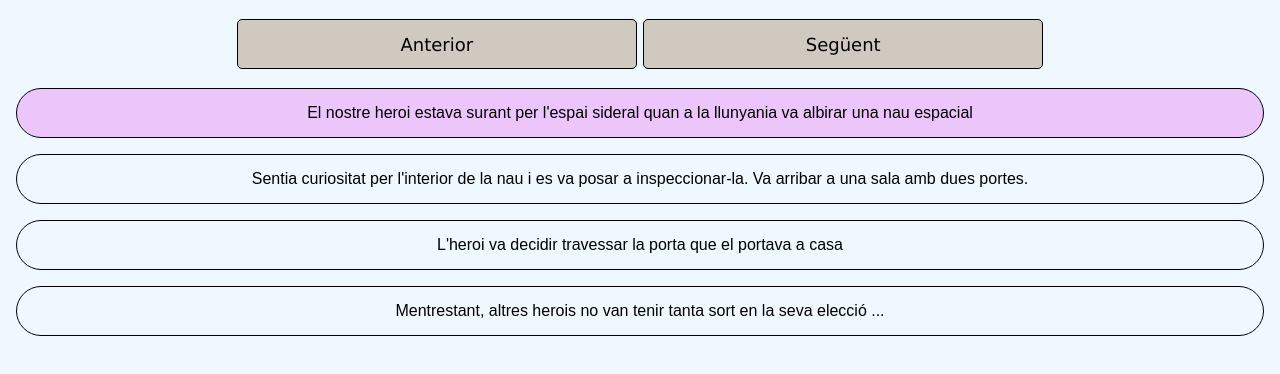
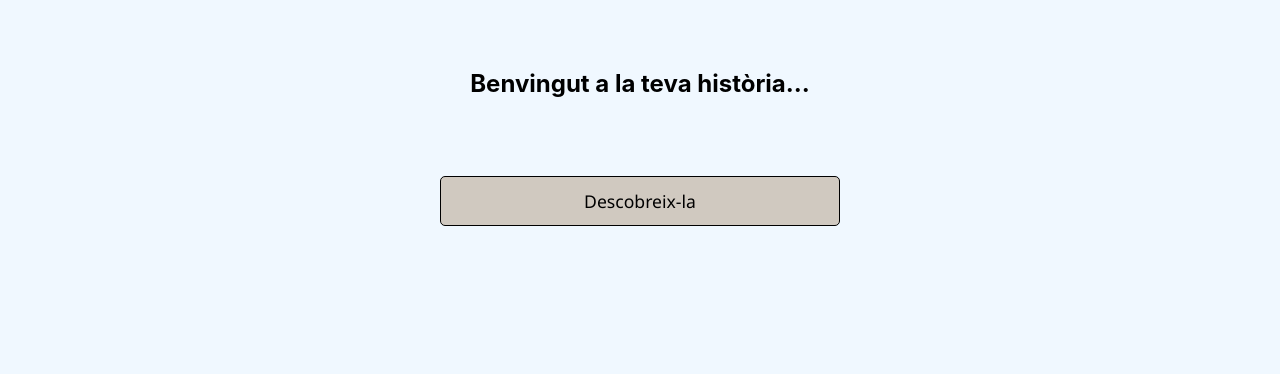
Before and after one commit to Spanioulis/Sprint-6, a React (Create React App) app: page / in a window 1280 px wide. Shown: the top 374 px of the page. Built offline with nearby package versions, Linux system fonts and the light colour scheme.

Commit message:
Ejercicio 5
Crear pantalla inicial de bienvenida
Implementar button para renderizar (condicional) "tutorial"

```diff
--- a/src/App.jsx
+++ b/src/App.jsx
@@ -1,14 +1,40 @@
+import { useState } from 'react';
 // Importar componente Escena para poder renderizarlo en App()
 import { Escena } from './components/escena/Escena';
 
 // Importar [array] de textos que será el 'props' a enviar a <Escena />
 import { textos } from './assets/textos';
+import { BtnContent, Button, Welcome } from './components/StyledComponents';
 
 function App() {
+    //? BREAK-POINT
+
+    const [click, setClick] = useState(false);
+
+    const handleClick = () => {
+        setClick(true);
+    };
+
     return (
         // Usaremos el tag <></> vacío, aunque se podría usar <Fragment></Fragment>
         <div>
-            <Escena param={textos} />
+            {click === false && (
+                <>
+                    <Welcome>
+                        <h2>Benvingut a la teva història...</h2>
+                        <Button onClick={handleClick}>Descobreix-la</Button>
+                    </Welcome>
+                </>
+            )}
+
+            {click === true && (
+                <>
+                    <Escena param={textos} />
+                    <BtnContent>
+                        <Button onClick={() => setClick(false)}> Torna a començar...</Button>
+                    </BtnContent>
+                </>
+            )}
         </div>
     );
 }
--- a/src/components/StyledComponents.js
+++ b/src/components/StyledComponents.js
@@ -18,6 +18,15 @@ body {
 }
 `;
 
+export const Welcome = styled.div`
+    align-items: center;
+    display: flex;
+    flex-direction: column;
+    height: 250px;
+    justify-content: space-around;
+    padding-top: 1rem;
+`;
+
 export const Card = styled.p`
     align-items: center;
     background-color: ${({ value }) => {
@@ -30,7 +39,8 @@ export const Card = styled.p`
     border-radius: 25px;
     border: 1px black solid;
     display: flex;
-    font-family: Arial, Helvetica, sans-serif;
+    font-family: 'Segoe UI', Tahoma, Geneva, Verdana, sans-serif;
+    font-size: 1.1rem;
     height: 50px;
     justify-content: center;
     margin: 1rem;
@@ -46,8 +56,8 @@ export const Button = styled.button`
     background-color: #d0c9c0;
     border-radius: 5px;
     border: 1px black solid;
-    font-family: Verdana, Geneva, Tahoma, sans-serif;
-    font-size: large;
+    font-family: 'Segoe UI', Tahoma, Geneva, Verdana, sans-serif;
+    font-size: 1.1rem;
     height: 50px;
     margin: 0.2rem;
     padding: 0 1rem 0 1rem;
--- a/src/components/escena/Escena.jsx
+++ b/src/components/escena/Escena.jsx
@@ -34,7 +34,9 @@ export const Escena = ({ param }) => {
     const frases = param.map((frase, index) => {
         let currentText;
 
-        counter === index ? (currentText = true) : (currentText = false);
+        // Mejorar código con &&
+        // counter === index ? (currentText = true) : (currentText = false);
+        counter === index && (currentText = true);
 
         return (
             <>
```
